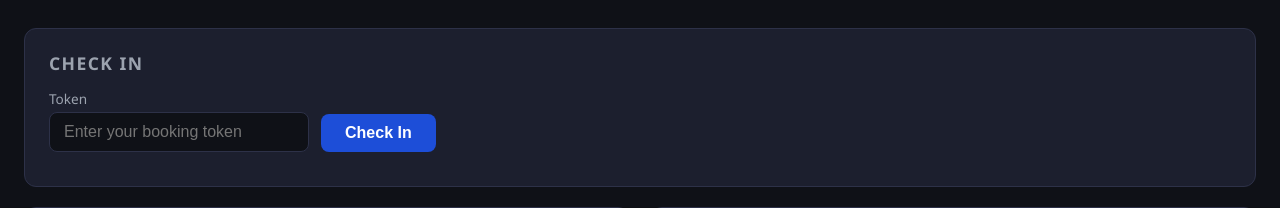
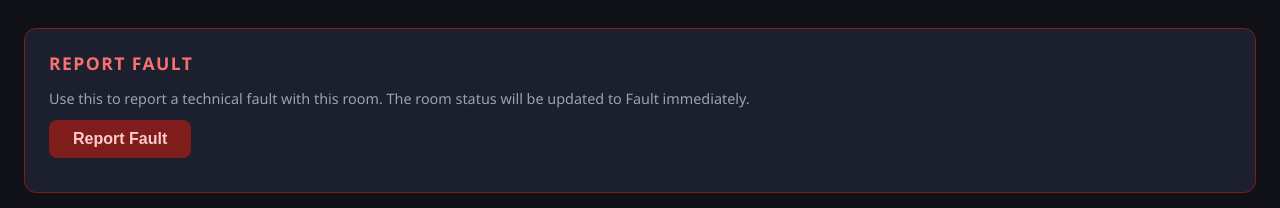
Before and after one commit to Eddie0705/Iot, a Flask app: template room_pi/templates/base.html in a window 1280 px wide. Shown: the part 50-258 px from the top of the page. Run offline with Flask 3, Linux system fonts and the light colour scheme; the template is opened without the code that fills it, so the values that code supplies are empty.

Commit message:
added Room Pi — a "Report Fault" button that publishes an MQTT message Master Pi — an MQTT subscriber that listens for fault messages and updates the DB

```diff
--- a/master_pi/master_server.py
+++ b/master_pi/master_server.py
@@ -150,6 +150,8 @@ def handle_request(request):
 
 
 def start_server():
+    from mqtt_subscriber import start_mqtt_subscriber
+    start_mqtt_subscriber()
     ## create TCP socket server using IPv4 addresses/socket.AF_INET and TCP protocol/socket.SOCK_STREAM
     server_socket = socket.socket(socket.AF_INET, socket.SOCK_STREAM)
 
--- a/room_pi/app.py
+++ b/room_pi/app.py
@@ -1,5 +1,11 @@
+import sys
+import os
 import threading
 import time
+sys.path.insert(0, os.path.join(os.path.dirname(__file__), '..', 'common'))
+
+import paho.mqtt.publish as mqtt_publish
+from config import MASTER_HOST
 from flask import Flask, render_template, jsonify, request
 from web_data import getWeatherStats, getStatus, getRoomName, getSchedule, ROOM_ID
 from socket_client import send_message
@@ -86,6 +92,16 @@ def schedule():
     return jsonify({"bookings": getSchedule()})
 
 
+@app.route("/report-fault", methods=["POST"])
+def report_fault():
+    room_name = getRoomName()
+    try:
+        mqtt_publish.single(f"rooms/{room_name}/fault", "fault", hostname=MASTER_HOST)
+        return jsonify({"status": "success", "message": f"Fault reported for {room_name}"})
+    except Exception as e:
+        return jsonify({"status": "error", "message": str(e)})
+
+
 @app.route("/checkin", methods=["POST"])
 def checkin():
     token = request.form.get("token")
--- a/room_pi/templates/base.html
+++ b/room_pi/templates/base.html
@@ -149,6 +149,16 @@
         </span>
     </div>
 
+    <div class="card" style="margin-bottom: 20px; border-color: #7f1d1d;">
+        <h2 style="color:#f87171;">Report Fault</h2>
+        <p style="color:#9ca3af; font-size:0.9rem; margin-bottom:12px;">Use this to report a technical fault with this room. The room status will be updated to Fault immediately.</p>
+        <button onclick="submitFault()"
+            style="background:#7f1d1d; color:#fecaca; border:none; border-radius:8px; padding:10px 24px; font-size:1rem; font-weight:600; cursor:pointer;">
+            Report Fault
+        </button>
+        <p id="fault-msg" style="margin-top:12px; font-size:0.95rem;"></p>
+    </div>
+
     <div class="card" style="margin-bottom: 20px;">
         <h2>Check In</h2>
         <div style="display:flex; gap:12px; align-items:flex-end; flex-wrap:wrap;">
@@ -287,6 +297,26 @@
         setInterval(fetchWeather, 10000);
         setInterval(fetchSchedule, 30000);
 
+        function submitFault() {
+            const msg = document.getElementById("fault-msg");
+            fetch("/report-fault", { method: "POST" })
+                .then(r => r.json())
+                .then(data => {
+                    if (data.status === "success") {
+                        msg.style.color = "#4ade80";
+                        msg.textContent = "Fault reported. Room status updated.";
+                        fetchStatus();
+                    } else {
+                        msg.style.color = "#f87171";
+                        msg.textContent = data.message || "Failed to report fault.";
+                    }
+                })
+                .catch(() => {
+                    msg.style.color = "#f87171";
+                    msg.textContent = "Connection error.";
+                });
+        }
+
         function submitCheckin() {
             const token = document.getElementById("checkin-token").value;
             const msg = document.getElementById("checkin-msg");
```
Also changed, not shown: master_pi/mqtt_subscriber.py (added, +39 -0 lines), tests/test_booking.py (+2 -2 lines).
